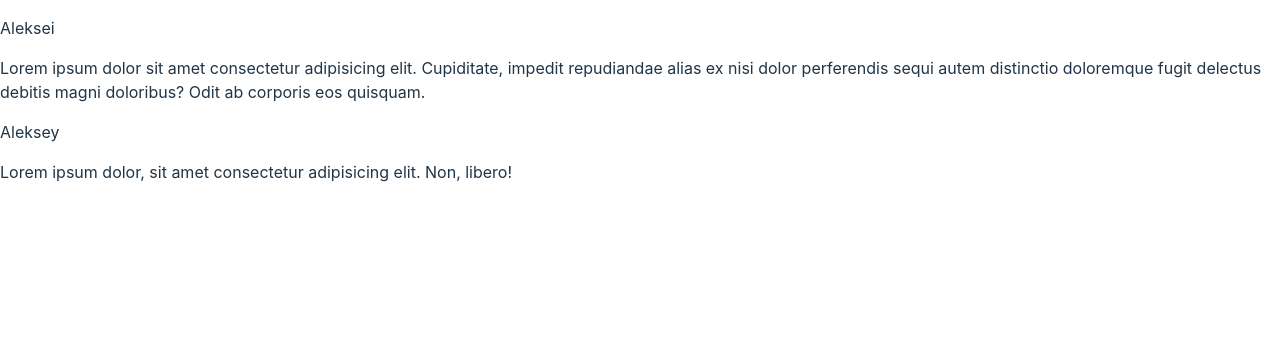
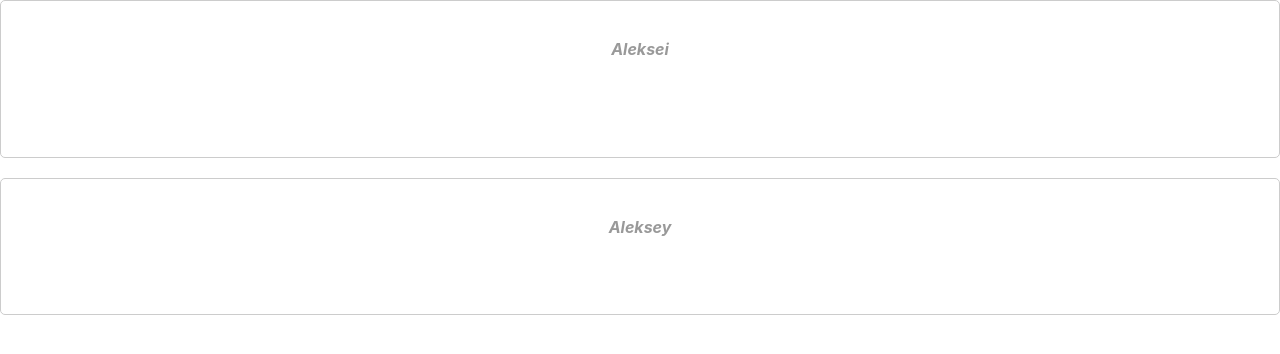
Before and after one commit to angelpsy/nextjs-14-learning-react, a React (Vite) app: page / in a window 1280 px wide. Shown: the top 354 px of the page. Built offline with nearby package versions, Linux system fonts and the light colour scheme.

Commit message:
add first styles

```diff
--- a/src/App.tsx
+++ b/src/App.tsx
@@ -1,14 +1,17 @@
 import "./App.css";
 import Post from "./components/post";
+import styles from "./styles.module.css";
 
 function App() {
   return (
     <main>
       <Post
+        className={styles.card}
         author="Aleksei"
         body="Lorem ipsum dolor sit amet consectetur adipisicing elit. Cupiditate, impedit repudiandae alias ex nisi dolor perferendis sequi autem distinctio doloremque fugit delectus debitis magni doloribus? Odit ab corporis eos quisquam."
       />
       <Post
+        className={styles.card}
         author="Aleksey"
         body="Lorem ipsum dolor, sit amet consectetur adipisicing elit. Non, libero!"
       />
--- a/src/components/post/index.tsx
+++ b/src/components/post/index.tsx
@@ -1,13 +1,17 @@
+import styles from "./styles.module.css";
+
 type Props = {
   author: string;
   body: string;
+  className?: string;
 };
 
 export default function Post(props: Props) {
+  const classNameOfRoot = props.className ? `${styles.root} ${props.className}` : styles.card;
   return (
-    <div>
-      <p>{props.author}</p>
-      <p>{props.body}</p>
+    <div className={classNameOfRoot}>
+      <p className={styles.author}>{props.author}</p>
+      <p className={styles.body}>{props.body}</p>
     </div>
   );
 }
--- /dev/null
+++ b/src/components/post/styles.module.css
@@ -0,0 +1,22 @@
+.root {
+  display: flex;
+  flex-direction: column;
+  align-items: center;
+  padding: 20px;
+  border: 1px solid #ccc;
+  border-radius: 5px;
+}
+
+.author {
+  font-size: 16px;
+  font-weight: bold;
+  margin-bottom: 10px;
+  color: #999;
+  font-style: italic;
+}
+
+.body {
+  font-size: 14px;
+  margin-bottom: 10px;
+  color: #fff;
+}
--- /dev/null
+++ b/src/styles.module.css
@@ -0,0 +1,3 @@
+.card {
+  margin-bottom: 20px;
+}
```
